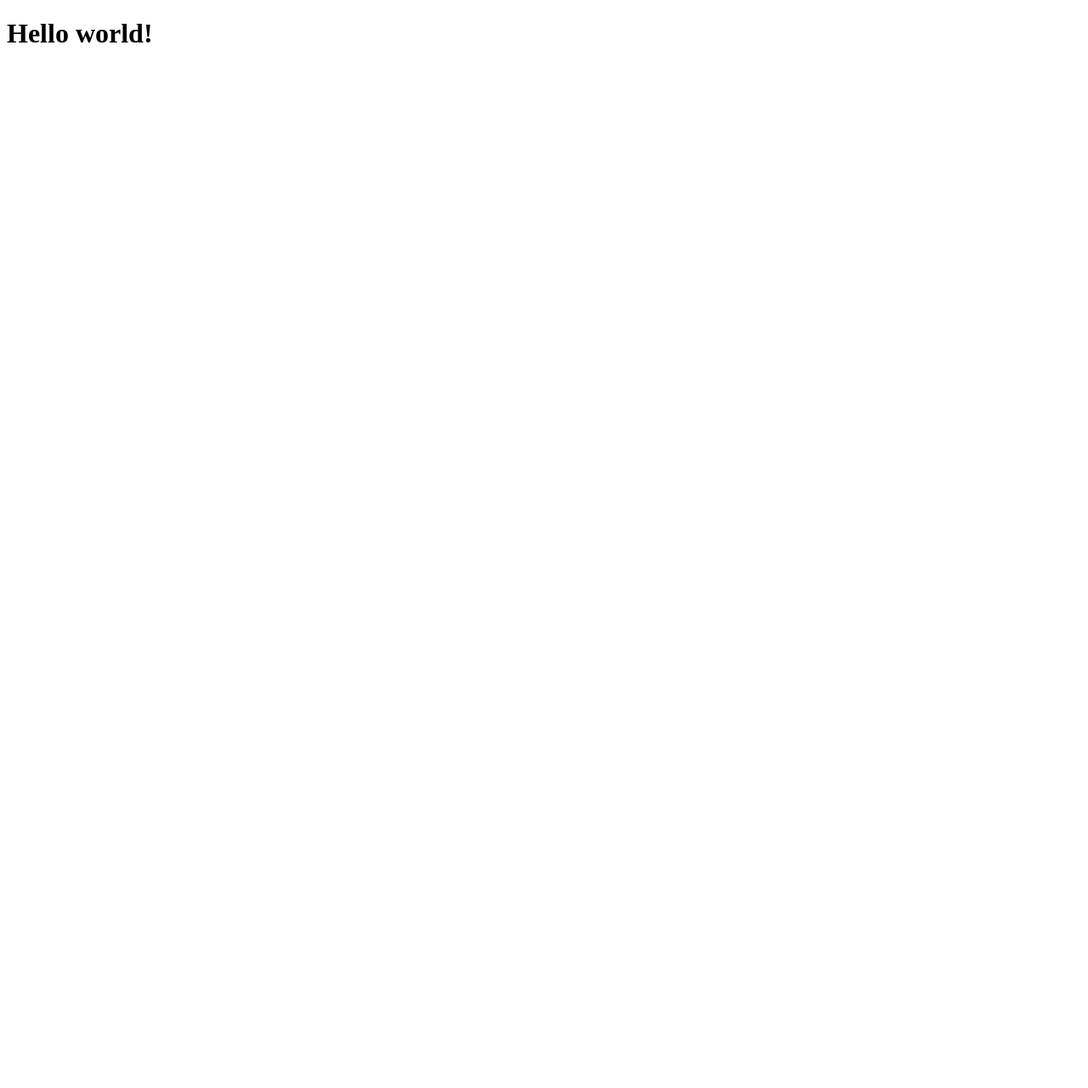
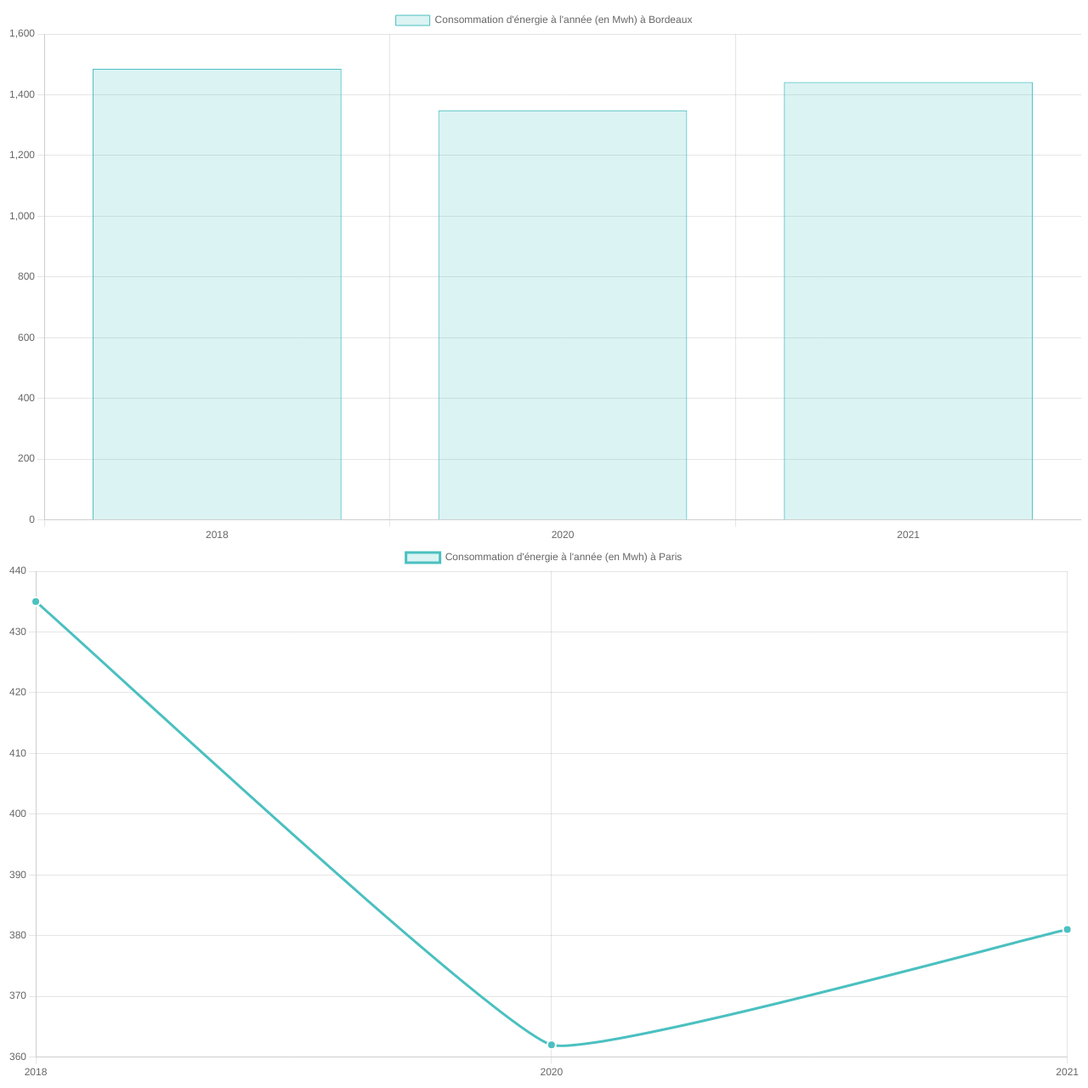
Before and after one commit to Badyssblt/SAE303, a Nuxt app: page / in a window 1280 px wide. Shown: the whole page at 85% size. Before the commit the page ends 800 px from the top, so only its background shows below. Built offline with nearby package versions, Linux system fonts and the light colour scheme.

Commit message:
Feat: Adding Charts

```diff
--- /dev/null
+++ b/components/BarChart.vue
@@ -0,0 +1,31 @@
+<script setup>
+import { Bar } from 'vue-chartjs'
+import { Chart as ChartJS, Title, Tooltip, Legend, BarElement, CategoryScale, LinearScale } from 'chart.js'
+
+const props = defineProps({
+  data: {
+    type: Object
+  }
+})
+
+ChartJS.register(Title, Tooltip, Legend, BarElement, CategoryScale, LinearScale);
+
+
+
+const chartOptions = ref({
+  responsive: true,
+  plugins: {
+    legend: {
+      display: true,
+    },
+  },
+});
+</script>
+
+<template>
+  <Bar
+      id="my-chart-id"
+      :options="chartOptions"
+      :data="props.data"
+  />
+</template>
--- /dev/null
+++ b/components/LineChart.vue
@@ -0,0 +1,34 @@
+<script setup>
+import { ref } from 'vue';
+import { Line } from 'vue-chartjs';
+import { Chart as ChartJS, Title, Tooltip, Legend, LineElement, PointElement, CategoryScale, LinearScale } from 'chart.js';
+
+ChartJS.register(Title, Tooltip, Legend, LineElement, PointElement, CategoryScale, LinearScale);
+
+const props = defineProps({
+  data: {
+    type: Object
+  }
+})
+
+const chartOptions = ref({
+  responsive: true,
+  plugins: {
+    legend: {
+      display: true,
+    },
+  },
+});
+</script>
+
+<template>
+  <Line
+      id="my-line-chart"
+      :options="chartOptions"
+      :data="props.data"
+  />
+</template>
+
+<style scoped>
+/* Optionnel : Ajouter des styles pour le conteneur du graphique */
+</style>
--- a/package.json
+++ b/package.json
@@ -10,8 +10,10 @@
     "postinstall": "nuxt prepare"
   },
   "dependencies": {
+    "chart.js": "^4.4.4",
     "nuxt": "^3.13.0",
     "vue": "latest",
+    "vue-chartjs": "^5.3.1",
     "vue-router": "latest"
   },
   "devDependencies": {
--- a/pages/index.vue
+++ b/pages/index.vue
@@ -1,11 +1,46 @@
-<script setup lang="ts">
+<script setup >
+import LineChart from "~/components/LineChart.vue";
+import {ref} from "vue";
 
+const chartData = ref({
+  labels: ['2018', '2020', '2021'],
+  datasets: [
+    {
+      label: "Consommation d'énergie à l'année (en Mwh) à Bordeaux",
+      data: [1485, 1349, 1442],
+      backgroundColor: 'rgba(75, 192, 192, 0.2)',
+      borderColor: 'rgba(75, 192, 192, 1)',
+      borderWidth: 1,
+    },
+  ],
+});
+
+const lineData = ref({
+  labels: ['2018', '2020', '2021'],
+  datasets: [
+    {
+      label: 'Consommation d\'énergie à l\'année (en Mwh) à Paris',
+      data: [ 435, 362, 381],
+      borderColor: 'rgba(75, 192, 192, 1)',
+      backgroundColor: 'rgba(75, 192, 192, 0.2)',
+      fill: true,
+      tension: 0.1,
+      pointBackgroundColor: 'rgba(75, 192, 192, 1)',
+      pointBorderColor: 'rgba(255, 255, 255, 1)',
+      pointBorderWidth: 2,
+      pointRadius: 5,
+    },
+  ],
+});
 </script>
 
 <template>
-  <h1 class="text-3xl font-bold underline">
-    Hello world!
-  </h1>
+  <div class="w-1/2">
+    <BarChart :data="chartData"/>
+  </div>
+  <div class="w-1/2">
+    <LineChart :data="lineData"/>
+  </div>
 </template>
 
 <style scoped>
```
Also changed, not shown: 1 other file (tests, documents, lock files or other folders).
